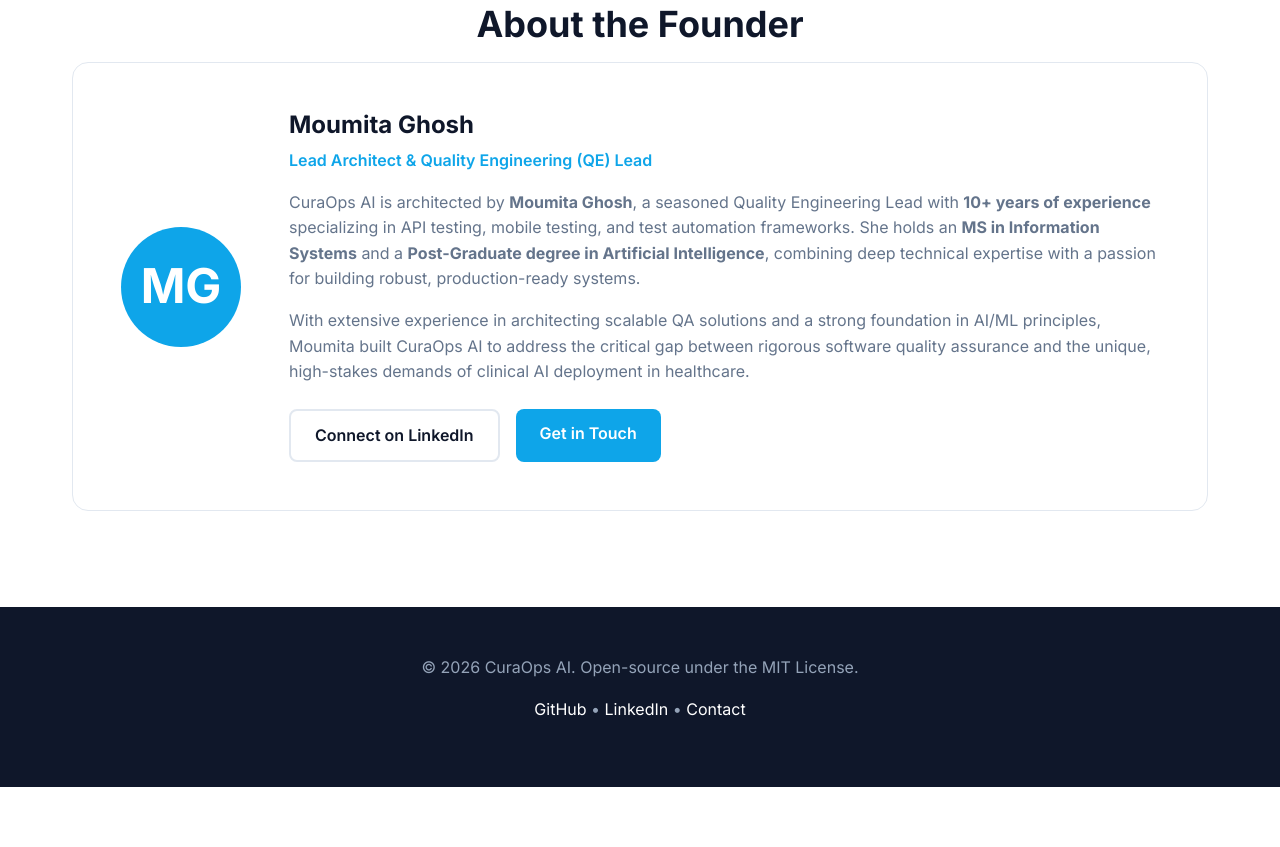
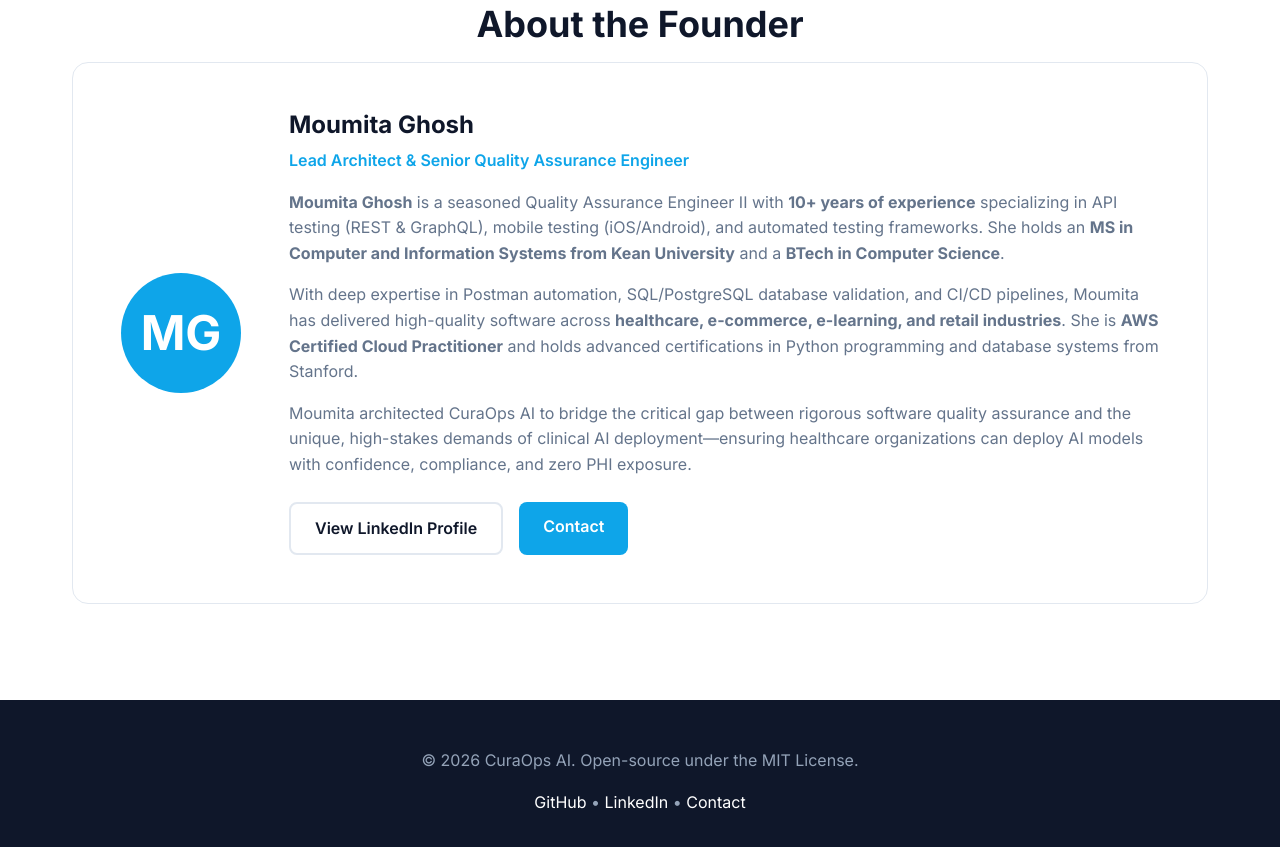
Before and after one commit to mghosh89/Qualisera-AI, a plain HTML site: page index.html in a window 1280 px wide. Shown: the part 2924-3771 px from the top of the page. Before the commit the page ends 3711 px from the top, so only its background shows below. Drawn offline with Linux system fonts and the light colour scheme.

Commit message:
updated index

```diff
--- a/index.html
+++ b/index.html
@@ -148,7 +148,7 @@
                 <li><a href="#architecture">Architecture</a></li>
                 <li><a href="#founder">About</a></li>
             </ul>
-            <a href="https://github.com/YOUR_USERNAME/CuraOps-AI" target="_blank" class="btn btn-primary">View on GitHub</a>
+            <a href="https://github.com/mghosh89/CuraOps-AI" target="_blank" class="btn btn-primary">View on GitHub</a>
         </div>
     </nav>
 
@@ -158,7 +158,7 @@
             <h1>Ensuring Safe, Compliant, and Drift-Free AI in Healthcare</h1>
             <p>CuraOps AI is an open-source, synthetic-data-driven MLOps QA framework. We enable hospitals and health-tech teams to validate, monitor, and deploy clinical AI models with zero PHI exposure.</p>
             <div class="hero-btns">
-                <a href="https://github.com/YOUR_USERNAME/CuraOps-AI" target="_blank" class="btn btn-primary">Explore the Framework</a>
+                <a href="https://github.com/mghosh89/CuraOps-AI" target="_blank" class="btn btn-primary">Explore the Framework</a>
                 <a href="#architecture" class="btn btn-outline">See How It Works</a>
             </div>
         </div>
@@ -266,12 +266,13 @@
                 <div class="founder-avatar">MG</div>
                 <div class="founder-info">
                     <h3>Moumita Ghosh</h3>
-                    <span class="founder-title">Lead Architect & Quality Engineering (QE) Lead</span>
-                    <p>CuraOps AI is architected by <strong>Moumita Ghosh</strong>, a seasoned Quality Engineering Lead with <strong>10+ years of experience</strong> specializing in API testing, mobile testing, and test automation frameworks. She holds an <strong>MS in Information Systems</strong> and a <strong>Post-Graduate degree in Artificial Intelligence</strong>, combining deep technical expertise with a passion for building robust, production-ready systems.</p>
-                    <p>With extensive experience in architecting scalable QA solutions and a strong foundation in AI/ML principles, Moumita built CuraOps AI to address the critical gap between rigorous software quality assurance and the unique, high-stakes demands of clinical AI deployment in healthcare.</p>
+                    <span class="founder-title">Lead Architect & Senior Quality Assurance Engineer</span>
+                    <p><strong>Moumita Ghosh</strong> is a seasoned Quality Assurance Engineer II with <strong>10+ years of experience</strong> specializing in API testing (REST & GraphQL), mobile testing (iOS/Android), and automated testing frameworks. She holds an <strong>MS in Computer and Information Systems from Kean University</strong> and a <strong>BTech in Computer Science</strong>.</p>
+                    <p>With deep expertise in Postman automation, SQL/PostgreSQL database validation, and CI/CD pipelines, Moumita has delivered high-quality software across <strong>healthcare, e-commerce, e-learning, and retail industries</strong>. She is <strong>AWS Certified Cloud Practitioner</strong> and holds advanced certifications in Python programming and database systems from Stanford.</p>
+                    <p>Moumita architected CuraOps AI to bridge the critical gap between rigorous software quality assurance and the unique, high-stakes demands of clinical AI deployment—ensuring healthcare organizations can deploy AI models with confidence, compliance, and zero PHI exposure.</p>
                     <div style="margin-top: 1.5rem; display: flex; gap: 1rem; flex-wrap: wrap;">
-                        <a href="https://www.linkedin.com/in/moumitaghosh9815" target="_blank" class="btn btn-outline">Connect on LinkedIn</a>
-                        <a href="mailto:contact@curaopsai.com" class="btn btn-primary">Get in Touch</a>
+                        <a href="https://www.linkedin.com/in/moumitaghosh9815" target="_blank" class="btn btn-outline">View LinkedIn Profile</a>
+                        <a href="mailto:contact@curaopsai.com" class="btn btn-primary">Contact</a>
                     </div>
                 </div>
             </div>
```
